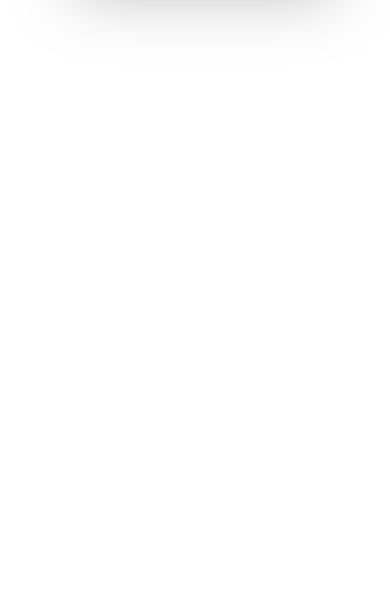
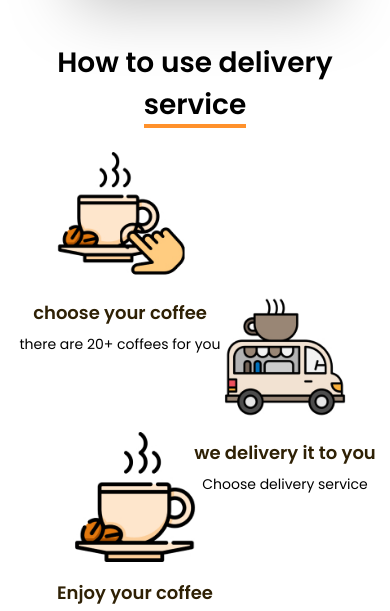
Before and after one commit to Metone1/figma_coffee, a plain HTML site: page index.html in a window 390 px wide. Shown: the part 1381-1992 px from the top of the page. Before the commit the page ends 1455 px from the top, so only its background shows below. Drawn offline with nearby package versions, Linux system fonts and the light colour scheme.

Commit message:
delivery adaptive

```diff
--- a/css/style.css
+++ b/css/style.css
@@ -798,11 +798,15 @@ select:-webkit-autofill:focus {
   .mid-right {
     width: 390px;
     height: 290px;
+    top: 70px;
+    right: 15px;
   }
 }
 @media (max-width: 860px) {
   .mid-right {
-    left: -35px;
+    left: -10px;
+    top: 0;
+    right: 0;
   }
 }
 @media (max-width: 520px) {
@@ -1160,11 +1164,6 @@ select:-webkit-autofill:focus {
     margin-top: 45px;
   }
 }
-@media (max-width: 520px) {
-  .header__bottom {
-    margin-top: 35px;
-  }
-}
 
 .bottom__title {
   font-weight: 600;
@@ -1207,7 +1206,7 @@ select:-webkit-autofill:focus {
 }
 @media (max-width: 520px) {
   .bottom__product {
-    margin: 20px 0 87px 0;
+    margin: 20px 0 45px 0;
   }
 }
 
@@ -1540,7 +1539,7 @@ select:-webkit-autofill:focus {
     height: 425px;
   }
 }
-@media (max-width: 600px) {
+@media (max-width: 599px) {
   .product__decoration {
     height: 753px;
   }
@@ -1562,31 +1561,69 @@ select:-webkit-autofill:focus {
     font-size: 32px;
   }
 }
+@media (max-width: 1170px) {
+  .delivery__title {
+    margin: 0px 0 32px;
+  }
+}
+@media (max-width: 520px) {
+  .delivery__title {
+    text-align: center;
+    margin: 0px 0 20px;
+    font-size: 28px;
+  }
+}
 
 .delivery__use {
   display: flex;
   -moz-column-gap: 1.563vw;
        column-gap: 1.563vw;
-}
-@media (max-width: 1440px) {
+  width: 100%;
+}
+@media (max-width: 1200px) {
   .delivery__use {
-    -moz-column-gap: 30px;
-         column-gap: 30px;
+    justify-content: space-evenly;
+  }
+}
+@media (max-width: 1200px) {
+  .delivery__use {
+    flex-wrap: wrap;
+  }
+}
+@media (max-width: 1176px) {
+  .delivery__use {
+    height: 430px;
+  }
+}
+@media (max-width: 782px) {
+  .delivery__use {
+    height: 365px;
+  }
+}
+@media (max-width: 538px) {
+  .delivery__use {
+    height: 490px;
+  }
+}
+@media (max-width: 375px) {
+  .delivery__use {
+    height: 640px;
   }
 }
 
 .delivery__use-step {
-  width: 19.271vw;
-  height: 15.104vw;
+  min-width: 19.271vw;
+  min-height: 15.104vw;
   display: flex;
   flex-direction: column;
   align-items: center;
+  text-align: center;
   padding: 0.833vw 1.25vw;
 }
 @media (max-width: 1440px) {
   .delivery__use-step {
-    width: 370px;
-    height: 290px;
+    min-width: 370px;
+    min-height: 280px;
     padding: 16px 24px;
   }
 }
@@ -1598,6 +1635,72 @@ select:-webkit-autofill:focus {
   .delivery__use-step img {
     width: 159px;
     height: 159px;
+  }
+}
+@media (max-width: 782px) {
+  .delivery__use-step img {
+    width: 130px;
+    height: 130px;
+  }
+}
+@media (max-width: 1176px) {
+  .delivery__use-step:nth-child(3) {
+    position: relative;
+    bottom: 130px;
+    left: 0;
+  }
+  .delivery__use-step:nth-child(1) {
+    position: relative;
+    z-index: 1;
+    top: 0;
+    left: 0;
+  }
+  .delivery__use-step:nth-child(2) {
+    position: relative;
+    z-index: 1;
+    top: 0;
+    left: 0;
+  }
+}
+@media (max-width: 782px) {
+  .delivery__use-step {
+    min-height: 215px;
+    min-width: 250px;
+    padding: 6px 24px;
+  }
+  .delivery__use-step:nth-child(3) {
+    top: -60px;
+    left: 0;
+  }
+}
+@media (max-width: 538px) {
+  .delivery__use-step:nth-child(1) {
+    z-index: 2;
+    top: 0;
+    left: -75px;
+  }
+  .delivery__use-step:nth-child(2) {
+    z-index: 1;
+    top: -75px;
+    left: 90px;
+  }
+  .delivery__use-step:nth-child(3) {
+    top: -150px;
+    left: -60px;
+  }
+}
+@media (max-width: 375px) {
+  .delivery__use-step:nth-child(1) {
+    top: 0;
+    left: 0;
+  }
+  .delivery__use-step:nth-child(2) {
+    top: 0;
+    left: 0;
+  }
+  .delivery__use-step:nth-child(3) {
+    top: 0;
+    left: 0;
   }
 }
 
@@ -1611,6 +1714,17 @@ select:-webkit-autofill:focus {
   .step__subtitle {
     font-size: 24px;
     margin: 17px 0 8px;
+  }
+}
+@media (max-width: 782px) {
+  .step__subtitle {
+    font-size: 18px;
+  }
+}
+
+@media (max-width: 782px) {
+  .step__text {
+    font-size: 14px;
   }
 }
 
--- a/index.html
+++ b/index.html
@@ -156,13 +156,13 @@
             </div>
          </div>
       </header>
-      <!-- <main class="main">
-         <div class="about__bg">
+      <main class="main">
+         <!-- <div class="about__bg">
             <img src="./images/main/about/cups__bg.svg" alt="cups_bg">
-         </div>
-         <div class="comments__bg">
+         </div> -->
+         <!-- <div class="comments__bg">
             <img src="./images/comments/comments__cup.svg" alt="cups_bg">
-         </div>
+         </div> -->
          <div class="main__container _container">
             <div class="main__delivery delivery">
                <div class="delivery__title">How to use delivery <span class="underline">service</span></div>
@@ -180,11 +180,11 @@
                   <div class="delivery__use-step">
                      <img src="./images/main/steps/coffee-cup 2.jpg" alt="cup">
                      <div class="step__subtitle">Enjoy your coffee</div>
-                     <div class="step__text">Choose delivery service</div>
+                     <div class="step__text">Bon appetit</div>
                   </div>
                </div>
             </div>
-            <div class="main__about about">
+            <!-- <div class="main__about about">
                <div class="about__border-img">
                   <img src="./images/main/about/about__image.jpg" alt="about_img">
                </div>
@@ -195,9 +195,9 @@
                      product is made with a secret recipe and available in stores worldwide.</div>
                   <button class="about__us-btn">Get your coffee</button>
                </div>
-            </div>
-            <div class="menu__title">Special menu <span class="underline">for you</span></div>
-            <div class="main__menu menu">
+            </div> -->
+            <!-- <div class="menu__title">Special menu <span class="underline">for you</span></div> -->
+            <!-- <div class="main__menu menu">
                <div class="menu__block-bg">
                   <div class="menu__block">
                      <img class="menu__block-img" src="./images/products/img_product.jpg" alt="prod_0">
@@ -312,16 +312,16 @@
                      </div>
                   </div>
                </div>
-            </div>
-            <div class="main__comments comments">
+            </div> -->
+            <!-- <div class="main__comments comments">
                <div class="comments-left">
                   <div class="comments__title">What they say about us</div>
                   <div class="comments__subtitle">We always provide the best service and always maintain the quality of
                      coffee</div>
                </div>
-            </div>
+            </div> -->
          </div>
-         <div class="comments__swiper">
+         <!-- <div class="comments__swiper">
             <div class="swiper-container">
                <div class="swiper-wrapper">
                   <div class="swiper-slide">
@@ -354,9 +354,9 @@
                </div>
                <div class="swiper-pagination"></div>
             </div>
-         </div>
+         </div> -->
       </main>
-      <footer class="footer">
+      <!-- <footer class="footer">
          <div class="footer__container _container">
             <img class="footer__bg" src="./images/footer__bg.jpg" alt="footer__bg">
             <div class="footer__title">Subscribe to get 50% discount price</div>
@@ -365,7 +365,7 @@
                <button class="footer__submit">Order now</button>
             </div>
          </div>
-      </footer> -->
+      </footer>  -->
    </div>
    <script src="https://cdn.jsdelivr.net/npm/swiper@8/swiper-bundle.min.js"></script>
    <script src="./js/script.js"></script>
```
